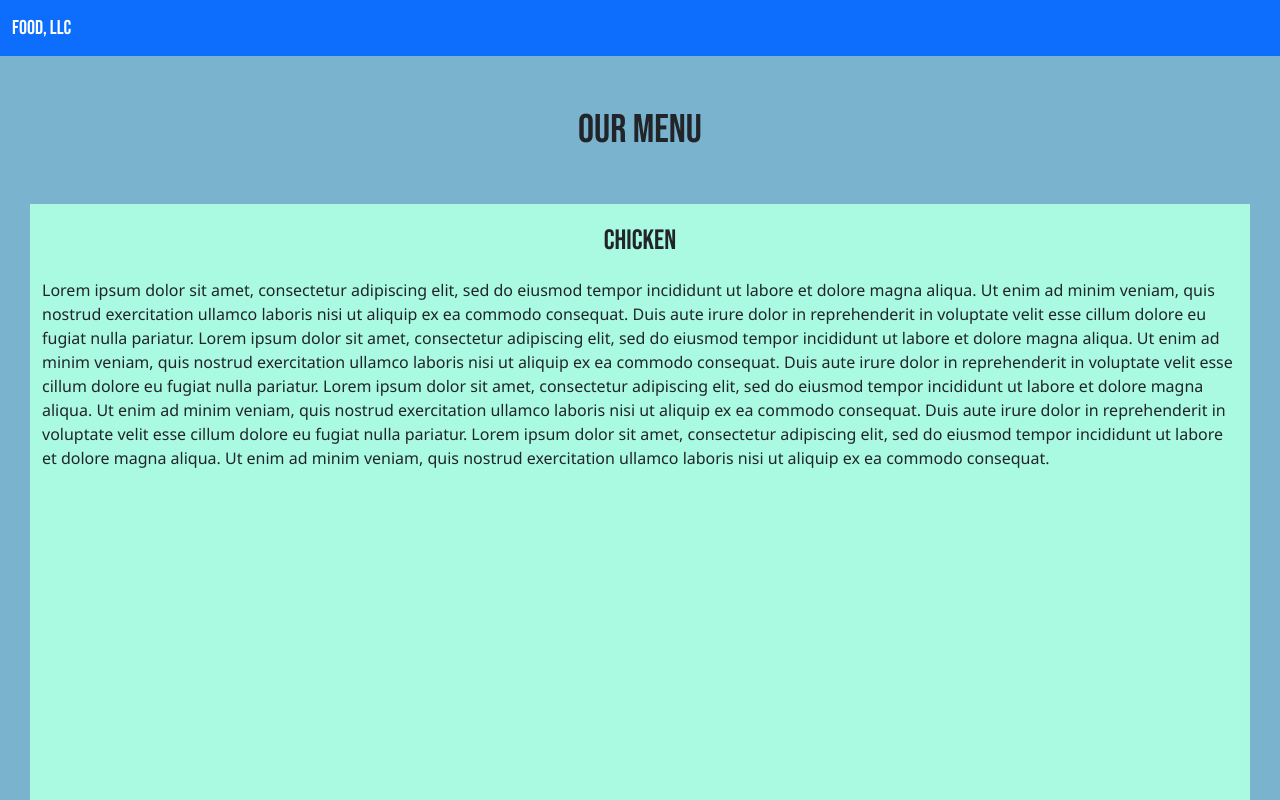
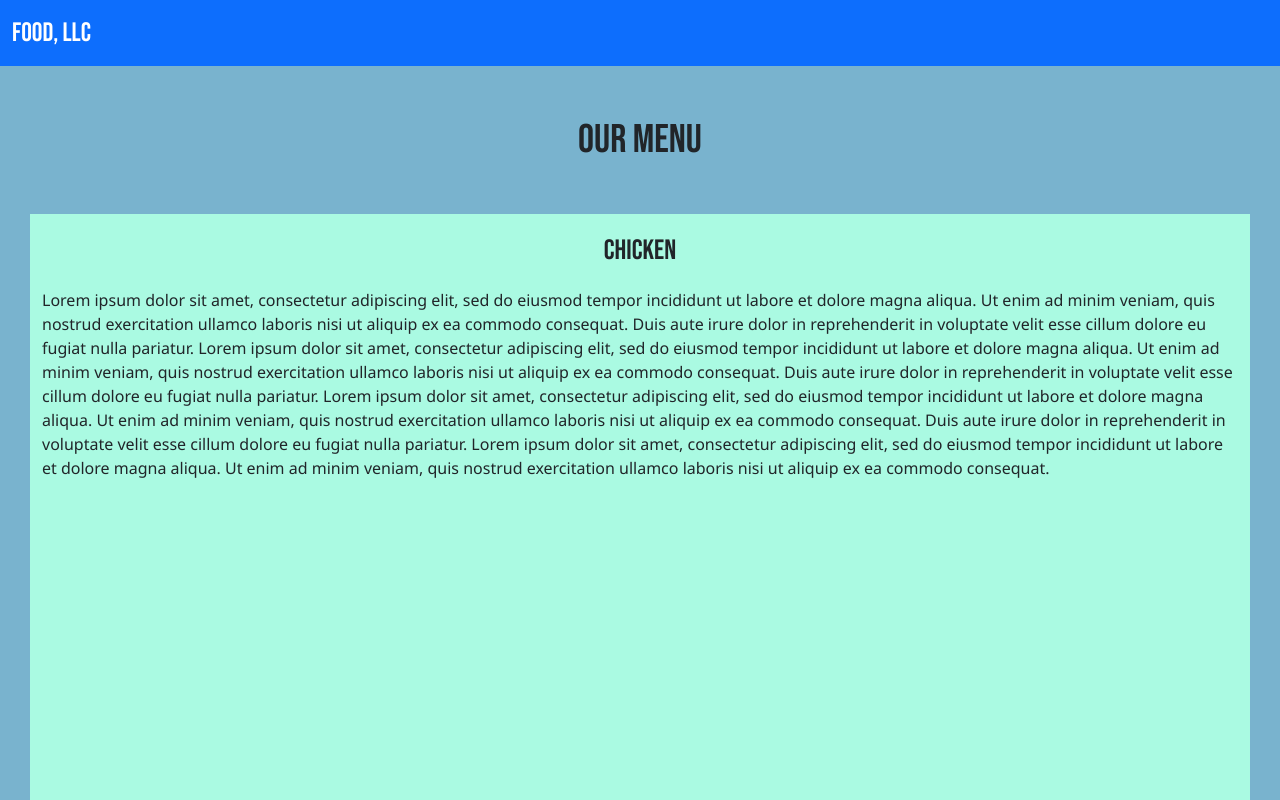
Before and after one commit to atechy-christian/module-3, a plain HTML site: page index.html in a window 1280 px wide. Shown: the top 800 px of the page. Drawn offline with nearby package versions, Linux system fonts and the light colour scheme.

Commit message:
resize navbrand

```diff
--- a/css/styles.css
+++ b/css/styles.css
@@ -7,6 +7,10 @@ body {
     background-color: #bb91f3;
     border-radius: 0;
     border: 0;
+}
+
+.navbar-brand {
+    font-size: 20pt;
 }
 
 h1 {
```
